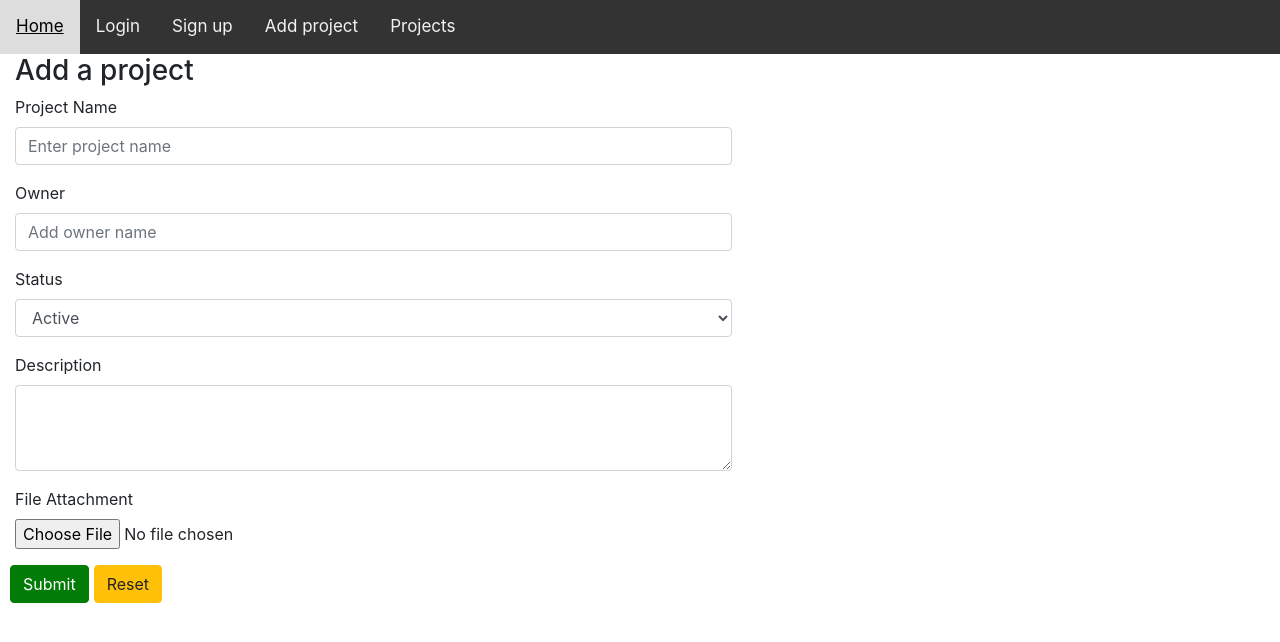
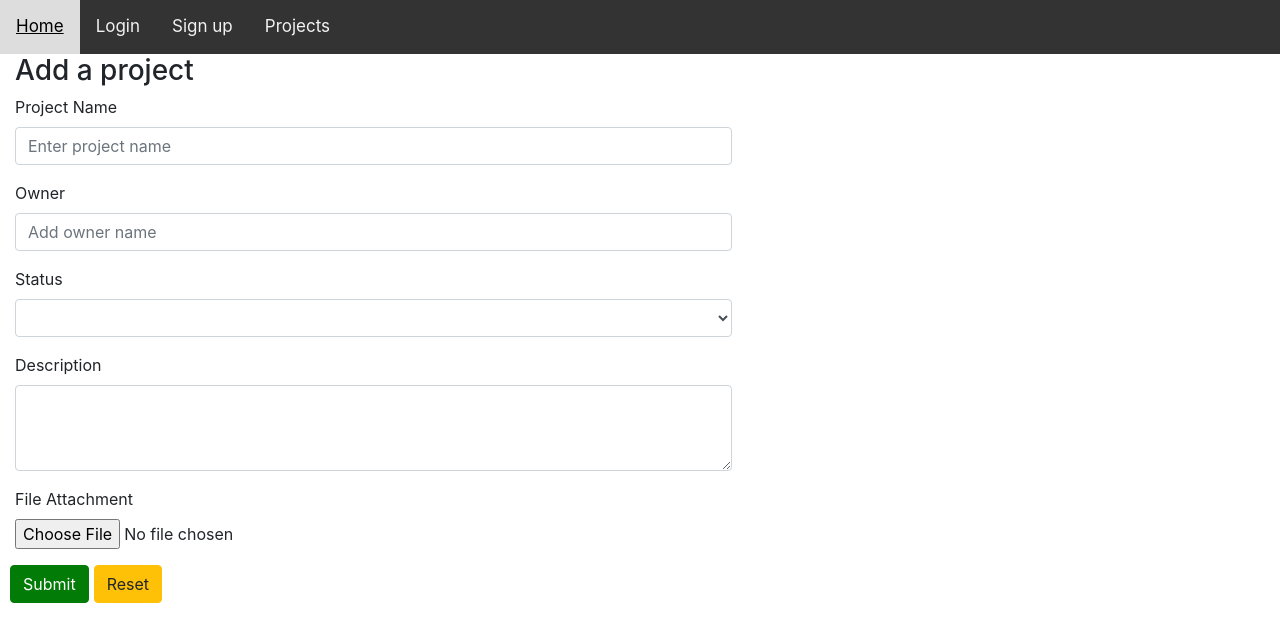
Before and after one commit to domvrk/demoRAPP, a React (Create React App) app in the folder client/: page /addproject in a window 1280 px wide. Shown: the top 642 px of the page. Built offline with nearby package versions, Linux system fonts and the light colour scheme; no server answers.

Commit message:
Small layout changes

```diff
--- a/client/src/components/AddProject.js
+++ b/client/src/components/AddProject.js
@@ -66,9 +66,11 @@ class AddProject extends React.Component {
           <div className="form-group">
             <div className="col-7">
               <label>Status</label>
-              <select className="form-control" id="status" required="true">
-                <option value="Active">Active</option>
-                <option value="Complete">Complete</option>
+              <select className="form-control" id="status" required="true" value={this.state.status} onChange={this.handleSelectChange}>
+              <option value=""></option>
+              <option value="Active">Active</option>
+              <option value="Complete">Complete</option>
+              <option value="Pending">Pending</option>
                 </select>
             </div>
           </div>
--- a/client/src/components/layout/Navbar.js
+++ b/client/src/components/layout/Navbar.js
@@ -1,6 +1,6 @@
 import React, { Component } from "react";
 import { Link } from "react-router-dom";
-import './Style.css';
+import './Navbar.css';
 
 class Navbar extends Component {
   constructor(props) {
@@ -43,18 +43,18 @@ class Navbar extends Component {
 
 
 
+
   render() {
     const activeClasses = this.state.activeClasses.slice();
     return (
       <div className="topnav">
         <nav>
           <div>
-            <div>
+
             <Link to="/" className={activeClasses[0]? "active" : "inactive"} onClick={() => this.addActiveClass(0)} >Home</Link>
-            </div>
             <Link to="/login" className={activeClasses[1]? "active" : "inactive"} onClick={() => this.addActiveClass(1)} >Login</Link>
             <Link to="/signup" className={activeClasses[2]? "active" : "inactive"} onClick={() => this.addActiveClass(2)} >Sign up</Link>
-            <Link to="/addproject" className={activeClasses[3]? "active" : "inactive"} onClick={() => this.addActiveClass(3)} > Add project</Link>
+
             <Link to="/projects" className={activeClasses[4]? "active" : "inactive"} onClick={() => this.addActiveClass(4)} >Projects</Link>
 
 
```
